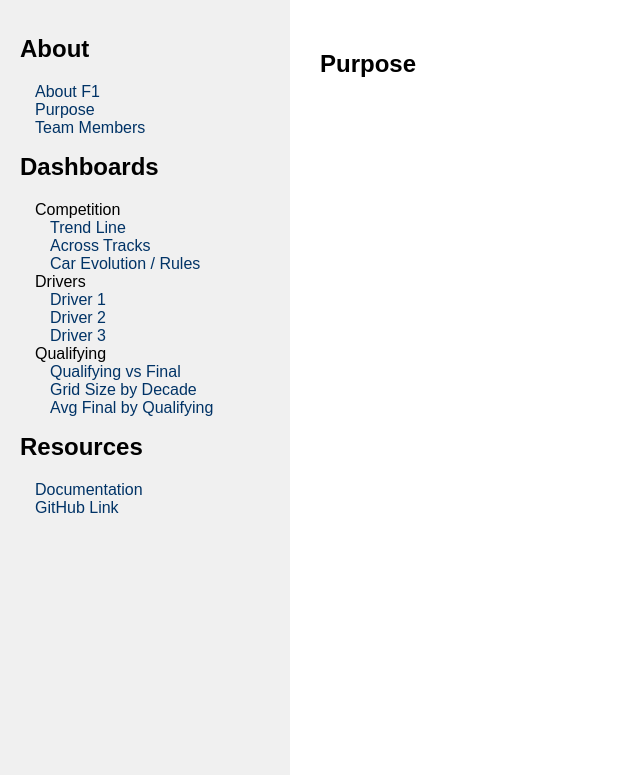
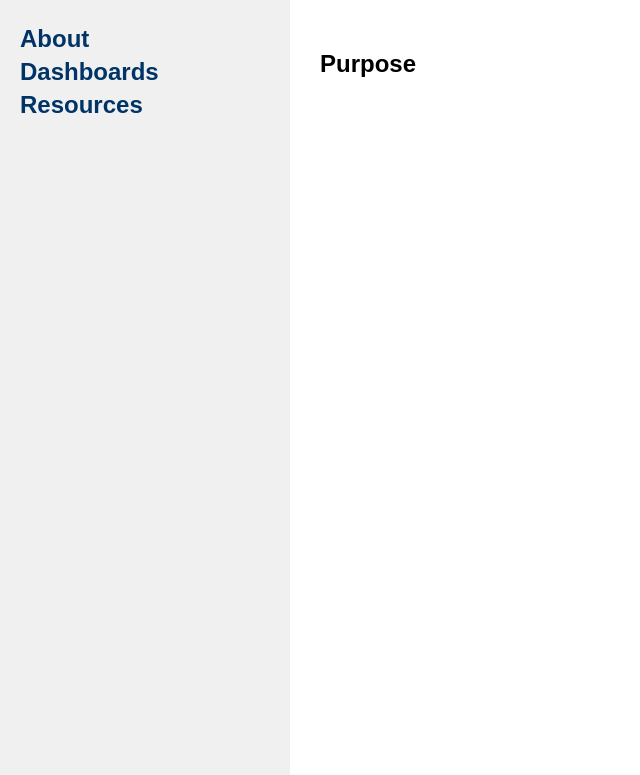
Before and after one commit to PengZhao022/f1-flask-site, a Flask app: page /about/purpose in a window 1280 px wide. Shown: the part 110-885 px from the top of the page, without its empty margins (0-640 px from the left). Run offline with Flask 3, Linux system fonts and the light colour scheme; some libraries are stand-ins or nearby versions.

Commit message:
Add collapsible multi-level sidebar

```diff
--- a/app.py
+++ b/app.py
@@ -5,42 +5,64 @@ app = Flask(__name__)
 
 SIDEBAR_HTML = '''
 <div class="sidebar">
-  <h2>About</h2>
-  <ul>
-    <li><a href="/about/about-f1">About F1</a></li>
-    <li><a href="/about/purpose">Purpose</a></li>
-    <li><a href="/about/team-members">Team Members</a></li>
-  </ul>
-  <h2>Dashboards</h2>
-  <ul>
-    <li>Competition
-      <ul>
-        <li><a href="/dashboards/competition/trend-line">Trend Line</a></li>
-        <li><a href="/dashboards/competition/across-tracks">Across Tracks</a></li>
-        <li><a href="/dashboards/competition/car-evolution-rules">Car Evolution / Rules</a></li>
-      </ul>
-    </li>
-    <li>Drivers
-      <ul>
-        <li><a href="/dashboards/drivers/driver-1">Driver 1</a></li>
-        <li><a href="/dashboards/drivers/driver-2">Driver 2</a></li>
-        <li><a href="/dashboards/drivers/driver-3">Driver 3</a></li>
-      </ul>
-    </li>
-    <li>Qualifying
-      <ul>
-        <li><a href="/dashboards/qualifying/qualifying-vs-final">Qualifying vs Final</a></li>
-        <li><a href="/dashboards/qualifying/grid-size-by-decade">Grid Size by Decade</a></li>
-        <li><a href="/dashboards/qualifying/avg-final-by-qualifying">Avg Final by Qualifying</a></li>
-      </ul>
-    </li>
-  </ul>
-  <h2>Resources</h2>
-  <ul>
-    <li><a href="/resources/documentation">Documentation</a></li>
-    <li><a href="/resources/github-link">GitHub Link</a></li>
-  </ul>
+  <div class="sidebar-section">
+    <h2 class="collapsible">About</h2>
+    <ul class="content">
+      <li><a href="/about/about-f1">About F1</a></li>
+      <li><a href="/about/purpose">Purpose</a></li>
+      <li><a href="/about/team-members">Team Members</a></li>
+    </ul>
+  </div>
+
+  <div class="sidebar-section">
+    <h2 class="collapsible">Dashboards</h2>
+    <ul class="content">
+      <li>
+        <span class="collapsible">Competition</span>
+        <ul class="content">
+          <li><a href="/dashboards/competition/trend-line">Trend Line</a></li>
+          <li><a href="/dashboards/competition/across-tracks">Across Tracks</a></li>
+          <li><a href="/dashboards/competition/car-evolution-rules">Car Evolution / Rules</a></li>
+        </ul>
+      </li>
+      <li>
+        <span class="collapsible">Drivers</span>
+        <ul class="content">
+          <li><a href="/dashboards/drivers/driver-1">Driver 1</a></li>
+          <li><a href="/dashboards/drivers/driver-2">Driver 2</a></li>
+          <li><a href="/dashboards/drivers/driver-3">Driver 3</a></li>
+        </ul>
+      </li>
+      <li>
+        <span class="collapsible">Qualifying</span>
+        <ul class="content">
+          <li><a href="/dashboards/qualifying/qualifying-vs-final">Qualifying vs Final</a></li>
+          <li><a href="/dashboards/qualifying/grid-size-by-decade">Grid Size by Decade</a></li>
+          <li><a href="/dashboards/qualifying/avg-final-by-qualifying">Avg Final by Qualifying</a></li>
+        </ul>
+      </li>
+    </ul>
+  </div>
+
+  <div class="sidebar-section">
+    <h2 class="collapsible">Resources</h2>
+    <ul class="content">
+      <li><a href="/resources/documentation">Documentation</a></li>
+      <li><a href="/resources/github-link">GitHub Link</a></li>
+    </ul>
+  </div>
 </div>
+
+<script>
+document.querySelectorAll('.collapsible').forEach(function(header) {
+  header.addEventListener('click', function() {
+    var next = this.nextElementSibling;
+    if (next && next.classList.contains('content')) {
+      next.style.display = next.style.display === 'block' ? 'none' : 'block';
+    }
+  });
+});
+</script>
 '''
 
 @app.route('/')
--- a/static/css/style.css
+++ b/static/css/style.css
@@ -3,7 +3,7 @@ body { font-family: Arial, sans-serif; margin: 0; }
 header { background: #003366; color: white; padding: 15px; text-align: center; }
 .container { display: flex; }
 .sidebar { width: 250px; background: #f0f0f0; padding: 20px; height: calc(100vh - 65px); overflow-y: auto; }
-.sidebar ul { list-style-type: none; padding-left: 15px; }
+.sidebar ul { list-style-type: none; padding-left: 15px; display: none; }
 .sidebar li a { text-decoration: none; color: #003366; }
-.sidebar h2 { margin-top: 15px; }
+.sidebar h2, .sidebar span.collapsible { cursor: pointer; color: #003366; margin: 5px 0; display: block; }
 .main-content { flex: 1; padding: 30px; }
```
